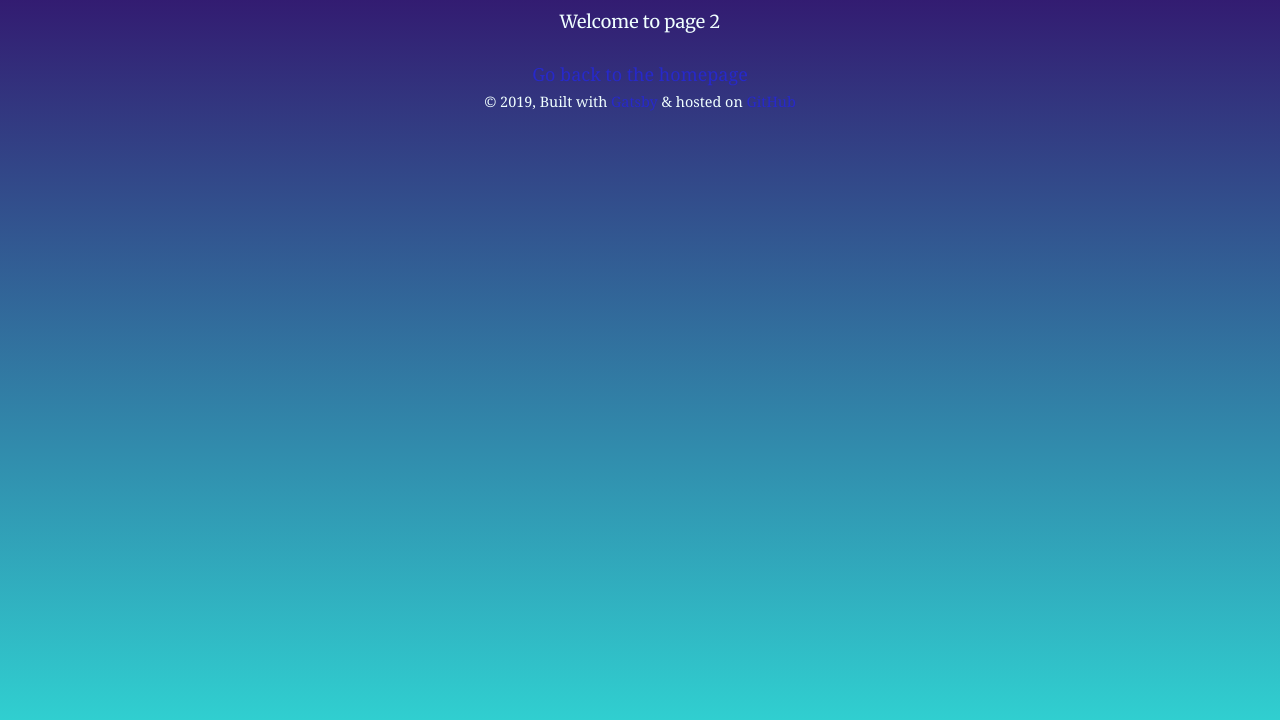
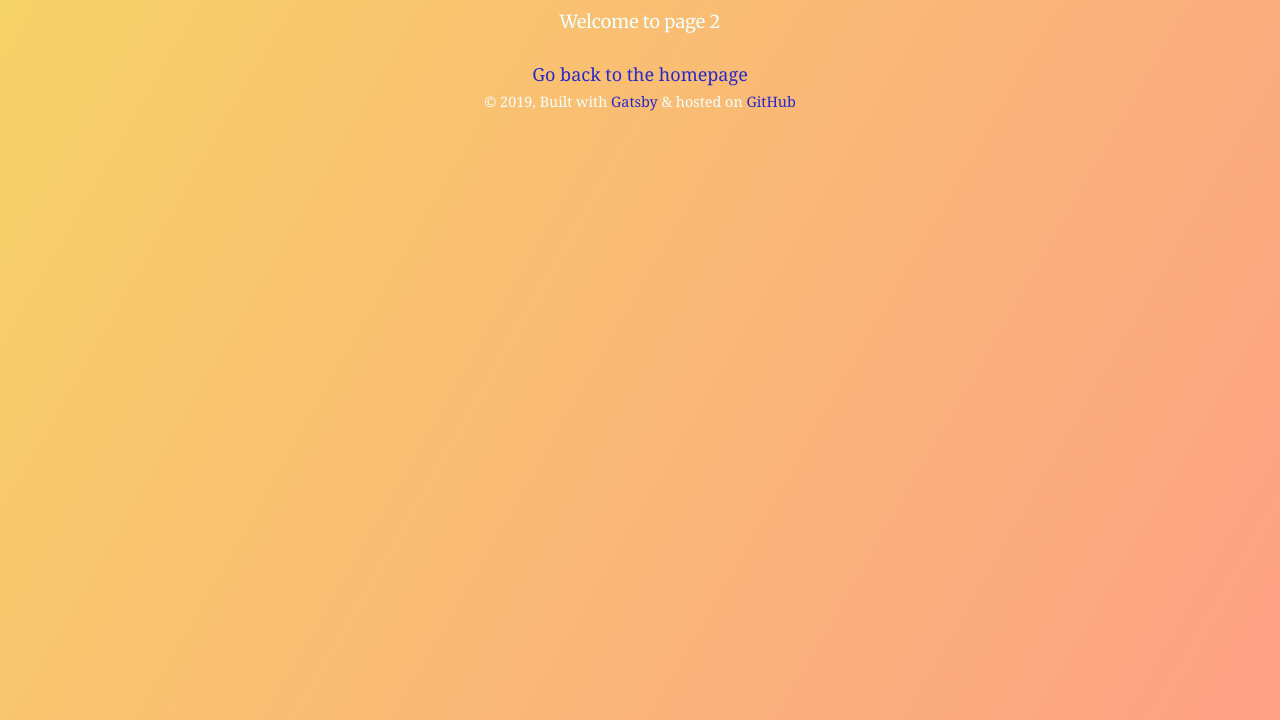
Before and after one commit to arjunnn/arjunnn.github.io, a Gatsby site: page /page-2 in a window 1280 px wide. Shown: the part 80-800 px from the top of the page. Built offline with nearby package versions, Linux system fonts and the light colour scheme; Gatsby itself is replaced by a stand-in of ours.

Commit message:
change default background colour

```diff
--- a/src/components/layout.css
+++ b/src/components/layout.css
@@ -630,12 +630,11 @@ body {
   padding: 1em;
   margin: 0 auto;
   /* font-family: "Segoe UI", Tahoma, Geneva, Verdana, sans-serif; */
-  background-image: linear-gradient(to top, #30cfd0 0%, #330867 100%);
-  /* background-image: none; */
+  background-image: linear-gradient(120deg, #f6d365 0%, #fda085 100%);
   background-repeat: no-repeat;
   color: azure;
   /* transition: all 0.2s ease-in-out; */
-  /* transition: background-color 5000ms linear; */
+  transition: background-color 5000ms linear;
   min-height: 100vh;
 }
 
```
